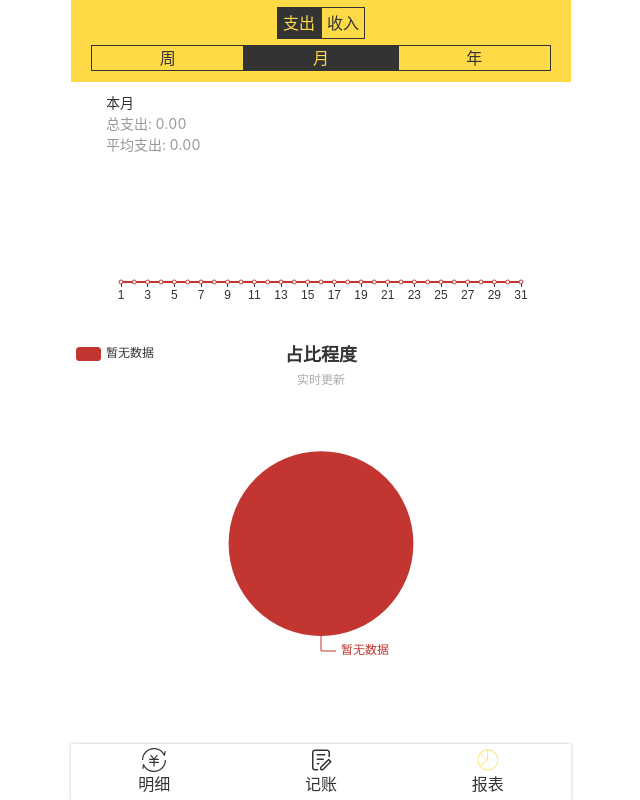
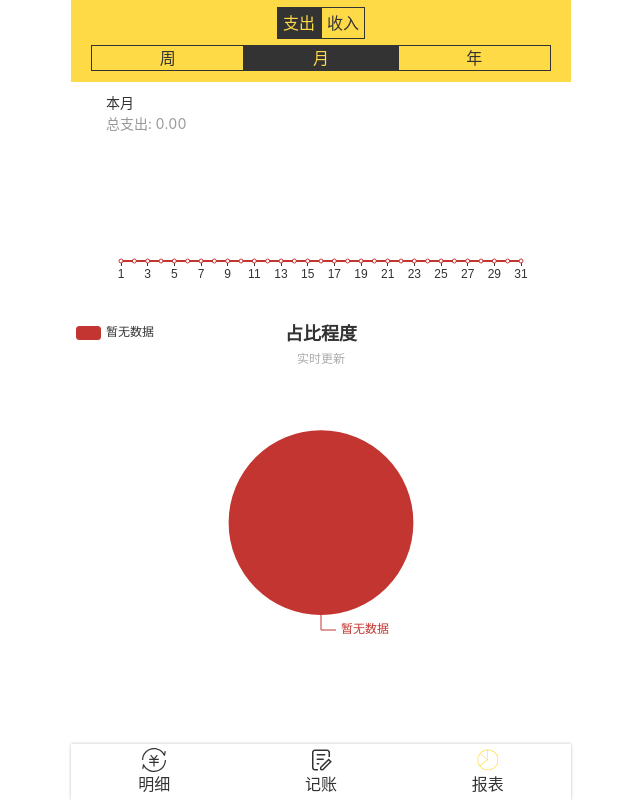
Before and after one commit to MongieLee/react-tally, a React app: page /#/reportForm in a window 1280 px wide. Shown: the whole page, without its empty margins (319-959 px from the left). Built offline with nearby package versions, Linux system fonts and the light colour scheme.

Commit message:
修复日期选择bug

```diff
--- a/public/index.html
+++ b/public/index.html
@@ -1,43 +1,20 @@
 <!DOCTYPE html>
 <html lang="en">
+
 <head>
   <meta charset="utf-8" />
   <link rel="icon" href="%PUBLIC_URL%/favicon.ico" />
-    <meta name="viewport" content="width=device-width, initial-scale=1" />
+  <meta name="viewport"
+    content="width=device-width,initial-scale=1,minimum-scale=1,maximum-scale=1,user-scalable=no,viewport-fit=cover">
   <meta name="theme-color" content="#000000" />
-    <meta
-      name="description"
-      content="Web site created using create-react-app"
-    />
+  <meta name="description" content="Web site created using create-react-app" />
   <link rel="apple-touch-icon" href="%PUBLIC_URL%/logo192.png" />
-    <!--
-      manifest.json provides metadata used when your web app is installed on a
-      user's mobile device or desktop. See https://developers.google.com/web/fundamentals/web-app-manifest/
-    -->
   <link rel="manifest" href="%PUBLIC_URL%/manifest.json" />
-    <!--
-      Notice the use of %PUBLIC_URL% in the tags above.
-      It will be replaced with the URL of the `public` folder during the build.
-      Only files inside the `public` folder can be referenced from the HTML.
-
-      Unlike "/favicon.ico" or "favicon.ico", "%PUBLIC_URL%/favicon.ico" will
-      work correctly both with client-side routing and a non-root public URL.
-      Learn how to configure a non-root public URL by running `npm run build`.
-    -->
   <title>轻记账(React)</title>
 </head>
+
 <body>
-    <noscript>You need to enable JavaScript to run this app.</noscript>
   <div id="root"></div>
-    <!--
-      This HTML file is a template.
-      If you open it directly in the browser, you will see an empty page.
+</body>
 
-      You can add webfonts, meta tags, or analytics to this file.
-      The build step will place the bundled scripts into the <body> tag.
-
-      To begin the development, run `npm start` or `yarn start`.
-      To create a production bundle, use `npm run build` or `yarn build`.
-    -->
-  </body>
 </html>
--- a/src/hooks/useRecord.tsx
+++ b/src/hooks/useRecord.tsx
@@ -18,7 +18,6 @@ export const useRecord = () => {
   }, [])
   const addRecord = (newRecord: newRecordItem) => {
     const record = { ...newRecord, createdAt: new Date().toISOString() }
-    console.log(record)
     setRecords([...records, record])
   }
   useUpdate(() => {
--- a/src/views/EditTag.tsx
+++ b/src/views/EditTag.tsx
@@ -70,7 +70,6 @@ const _EditTag: React.FC = (props: any) => {
             icon: <ExclamationCircleOutlined />,
             onOk() {
                 let arr = JSON.parse(localStorage.getItem("recordList") || '[]');
-                console.log(arr)
                 arr.forEach((v: any) => {
                     if (
                         dayJs(v.createdAt).valueOf() ===
@@ -85,7 +84,6 @@ const _EditTag: React.FC = (props: any) => {
             okText: '确定',
             cancelText: '取消',
             onCancel() {
-                console.log('Cancel');
             },
         })
 
--- a/src/views/Money/NumberPadSection.tsx
+++ b/src/views/Money/NumberPadSection.tsx
@@ -1,6 +1,7 @@
 import React, { useState } from 'react'
 import { Wrapper } from './NumberPadSection/Wrapper'
 import { generateOutput } from './NumberPadSection/generateOutput'
+import { message } from 'antd';
 
 type Props = {
   amount: number
@@ -26,6 +27,10 @@ const NumberPadSection: React.FC<Props> = props => {
     const text = (e.target as HTMLButtonElement).textContent
     if (text === null) return
     if (text === 'OK') {
+      if (parseFloat(output).toFixed(2) === "0.00") {
+        message.error("金额不能为0")
+        return;
+      }
       props.onOk && props.onOk()
     }
     if (
--- a/src/views/Money/TagsSection.tsx
+++ b/src/views/Money/TagsSection.tsx
@@ -72,7 +72,6 @@ const TagsSection: React.FC<Props> = props => {
   const tags = JSON.parse(localStorage.getItem('userTags') || '[]')!
   const lll = (item:any) => {
     setC({ ...item })
-    console.log(c.name === item.name)
     props.onChange(item)
   }
   return (
--- a/src/views/ReportForm.tsx
+++ b/src/views/ReportForm.tsx
@@ -4,7 +4,7 @@ import styled from 'styled-components'
 import myChart from "lib/echarts";
 import dayJs from 'dayjs'
 import { useRecord } from 'hooks/useRecord'
-console.log(myChart)
+
 const TopBar = styled.div`
   background-color: rgb(255, 218, 71);
   padding: 11px 0;
@@ -112,17 +112,13 @@ const ReportForm = () => {
     week: () => {
       let o: any = [];
       totalAmount = 0
-      console.log(dayJs().startOf("week").add(6,'day').day())
       let xxx = dayJs()
-        .startOf("week")
-      for (let i = 0; i < 7; i++) {
+        .subtract(1, "day")
+        .startOf("week");
+      for (let i = 1; i < 8; i++) {
         o.push(xxx.add(i, "day").unix());
       }
-      console.log(xxx)
-      console.log('o:');
-      console.log(o);
       allRecord.forEach((v: any) => {
-
         if (o.indexOf(
           dayJs(v.createdAt)
             .hour(0)
@@ -134,10 +130,6 @@ const ReportForm = () => {
           newArr.push(v);
         }
       }); //筛选
-      console.log(`本周账单`, newArr)
-
-
-
       let tempPieData: any = {};
       newArr.forEach((value: any) => {
         if (value.category === category) {
@@ -149,7 +141,6 @@ const ReportForm = () => {
           }
         }
       });
-      console.log(tempPieData);
 
       if (Object.keys(tempPieData).length > 0) {
         let pieList: any[] = [];
@@ -157,12 +148,10 @@ const ReportForm = () => {
           pieList.push({ value: tempPieData[item], name: item });
         }
         pieData = pieList;
-        console.log(`这是最终的结果`, pieList);
       }
       for (let i = 0; i < 7; i++) {
         payOrIncomeList[i] = []
       }
-      console.log(newArr)
       for (let i = 0; i < 7; i++) {
         newArr.forEach((v: any) => {
           //得到本周7天每一天的账单数据
@@ -170,14 +159,11 @@ const ReportForm = () => {
             if (dayJs(v.createdAt).day() === 0) {
               payOrIncomeList[6].push(v);
             } else {
-              console.log(dayJs(v.createdAt).day())
               payOrIncomeList[i - 1].push(v);
             }
           }
         });
       }
-      console.log(`payOrIncomeList`);
-      console.log(payOrIncomeList);
       payOrIncomeList.forEach((v, index) => {
         //31天每一天的总金额
         if (v.length === 0) {
@@ -197,17 +183,6 @@ const ReportForm = () => {
         totalAmount += value;
       });
       lineData = payOrIncomeList
-      console.log(lineData)
-
-
-
-
-
-
-
-
-
-
 
 
     },
@@ -219,8 +194,6 @@ const ReportForm = () => {
         dayJs(v.createdAt).year() === dayJs(new Date()).year() &&
           newArr2.push(v);
       }); //筛选出账单类别中所有属于本年的账单newArr
-      console.log("这是今年的账单", newArr);
-      console.log("这是月");
       newArr2.forEach(v => {
         dayJs(v.createdAt).month() === dayJs(new Date()).month() &&
           newArr.push(v);
@@ -228,7 +201,6 @@ const ReportForm = () => {
 
       let tempPieData: any = {};
       newArr.forEach((value: any) => {
-        console.log(value.category === category);
         if (value.category === category) {
           let valueType: any = value.tag.tagType;
           if (tempPieData[valueType] === undefined) {
@@ -244,9 +216,8 @@ const ReportForm = () => {
           pieList.push({ value: tempPieData[item], name: item });
         }
         pieData = pieList;
-        console.log(pieData);
       }
-      payOrIncomeList= []
+      payOrIncomeList = []
       for (let i = 0; i < 31; i++) {
         payOrIncomeList[i] = []
       }
@@ -276,9 +247,7 @@ const ReportForm = () => {
       payOrIncomeList.forEach((value: any) => {
         totalAmount += value;
       });
-      console.log(payOrIncomeList)
       lineData = payOrIncomeList;
-      console.log(totalAmount)
     },
     year: () => {
       totalAmount = 0
@@ -287,11 +256,9 @@ const ReportForm = () => {
         dayJs(v.createdAt).year() === dayJs(new Date()).year() &&
           newArr.push(v);
       }); //筛选出账单类别中所有属于本年的账单newArr
-      console.log("这是今年的账单", newArr);
 
       let tempPieData: any = {};
       newArr.forEach((value: any) => {
-        console.log(value.category === category);
         if (value.category === category) {
           let valueType = value.tag.tagType;
           if (tempPieData[valueType] === undefined) {
@@ -301,14 +268,11 @@ const ReportForm = () => {
           }
         }
       });
-      console.log(tempPieData, "tempPieData");
       if (!(Object.keys(tempPieData).length === 0)) {
         let pieList = [];
         for (let item in tempPieData) {
           pieList.push({ value: tempPieData[item], name: item });
         }
-        console.log(`pieList`);
-        console.log(pieList);
         pieData = pieList;
       }
       payOrIncomeList = []
@@ -324,7 +288,6 @@ const ReportForm = () => {
           }
         });
       }
-      console.log("payOrIncomeList", payOrIncomeList);
       payOrIncomeList.forEach((v, index) => {
         //31天每一天的总金额
         if (v.length === 0) {
@@ -340,22 +303,13 @@ const ReportForm = () => {
           payOrIncomeList[index] = count;
         }
       });
-      console.log(payOrIncomeList)
       payOrIncomeList.forEach(value => {
         totalAmount += value;
       });
       lineData = payOrIncomeList;
     }
   }
-  function pingjunshu(totalAmount: any) {
-    console.log(typeof totalAmount)
-    if (companyDate === "week")
-      return (totalAmount / 7).toFixed(2);
-    if (companyDate === "month")
-      return (totalAmount / 31).toFixed(2);
-    if (companyDate === "year")
-      return (totalAmount / 12).toFixed(2);
-  }
+
   useEffect(() => {
     drawCharts(companyDate)
     // eslint-disable-next-line
@@ -427,7 +381,6 @@ const ReportForm = () => {
       <ClassWrapper>
         {getTimeText(companyDate)}
         <div>{category === 'pay' ? '总支出: ' : '总收入: '}{getMoney(totalAmount)}</div>
-        <div>{category === 'pay' ? '平均支出: ' : '平均收入: '} {pingjunshu(totalAmount)}</div>
       </ClassWrapper>
       <LineChart id='lineChart' />
       <PieChart id='pieChart' />
--- a/src/views/TagEditCopy.tsx
+++ b/src/views/TagEditCopy.tsx
@@ -79,7 +79,6 @@ const TagEditw: React.FC = () => {
   }
   useTags()
   const tags = JSON.parse(localStorage.getItem('userTags') || '[]')!
-  console.log(tags)
   const [defaultSelected, setDefaultSelected] = useState({
     name: '餐饮',
     tagType: '吃喝',
@@ -97,18 +96,13 @@ const TagEditw: React.FC = () => {
   }
   const aaa = (item: any) => {
     let m = tags.filter((a: any) => {
-      console.log(JSON.stringify(a) === JSON.stringify(item))
-
       return JSON.stringify(a) === JSON.stringify(item)
     })
-    console.log('这是tags')
-    console.log(m)
     if (m.length > 0) {
       // alert('不能重复选择标签')
       message.error('不能重复选择标签')
     } else {
       let tempList = [...tags, item]
-      console.log(tempList)
       window.localStorage.setItem('userTags', JSON.stringify(tempList))
       history.push(`/money`)
     }
```
Also changed, not shown: src/views/Statistics.tsx (+6 -15 lines), 1 other file (tests, documents, lock files or other folders). Lines whose indentation alone changed are shown as unchanged.
